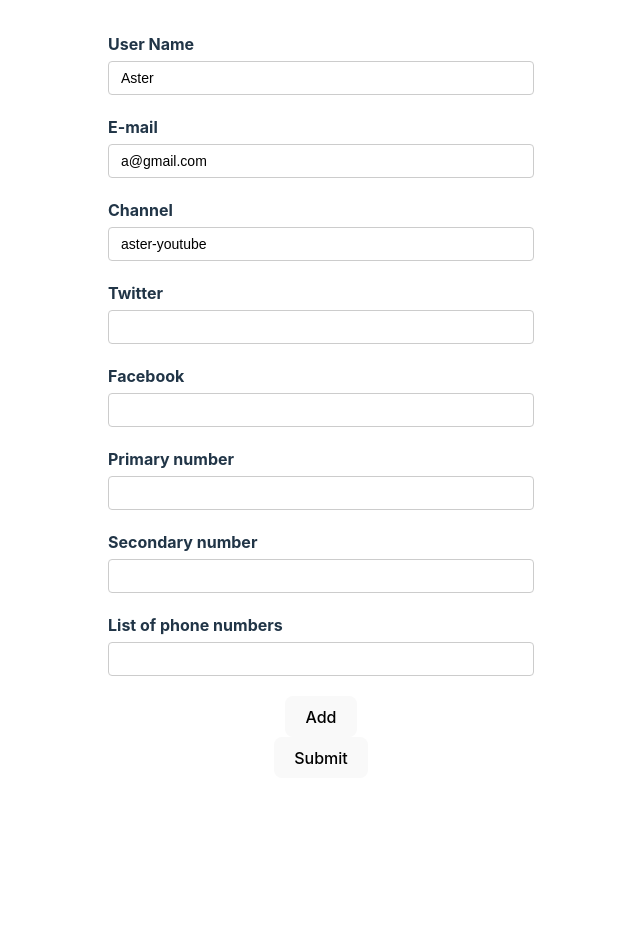
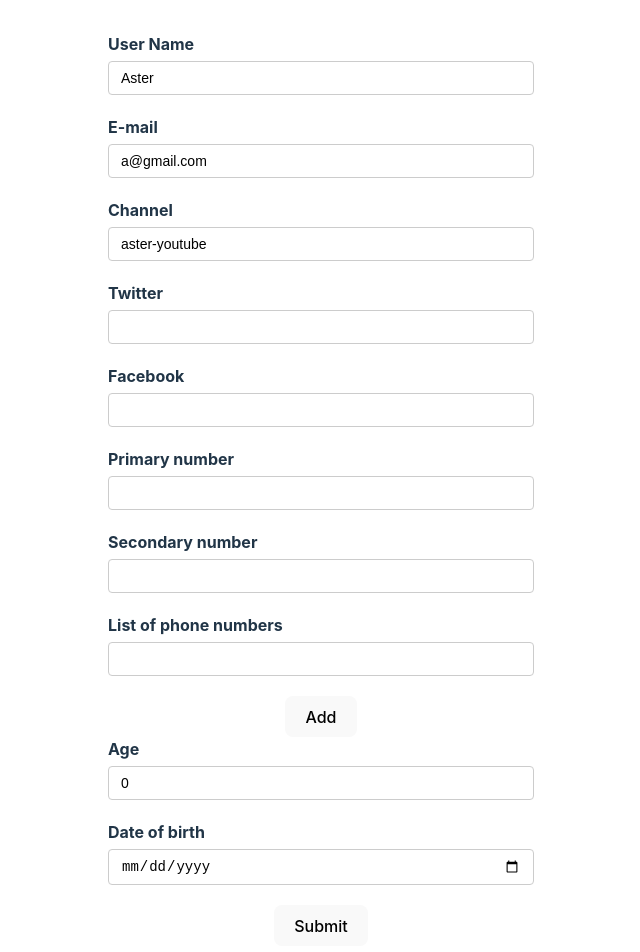
Before and after one commit to Aster696/React-hook-form, a React (Create React App) app: page / in a window 1280 px wide. Shown: the top 952 px of the page, without its empty margins (319-959 px from the left). Before the commit the page ends 810 px from the top, so only its background shows below. Built offline with nearby package versions, Linux system fonts and the light colour scheme.

Commit message:
aug 30, 2026

```diff
--- a/src/components/YoutubeForms.tsx
+++ b/src/components/YoutubeForms.tsx
@@ -13,7 +13,9 @@
     phonenumbers: string[],
     phNumbers: {
         numbers: string
-    }[]
+    }[],
+    age: number,
+    dob: Date
 };
 export const YoutubeForms = () => {
     const form = useForm<FormValues>({
@@ -26,7 +28,9 @@
                 facebook: ''
             },
             phonenumbers: ["", ""],
-            phNumbers: [{numbers: ''}]
+            phNumbers: [{numbers: ''}],
+            age: 0,
+            dob: new Date()
         }
     });
     const { register, control, handleSubmit, formState } = form;
@@ -168,6 +172,44 @@
                     </div>
                 </div>
 
+                <div className="form-control">
+                    <label htmlFor="age">Age</label>
+                    <input
+                        {...register("age", {
+                            valueAsNumber: true,
+                            required: {
+                                value: true,
+                                message: "Age is required"
+                            }
+                        })}
+                        type="number"
+                        id="age"
+                        name="age"
+                    />
+                    <p className="error">
+                        {errors.age?.message}
+                    </p>
+                </div>
+
+                <div className="form-control">
+                    <label htmlFor="dob">Date of birth</label>
+                    <input
+                        {...register("dob", {
+                            valueAsDate: true,
+                            required: {
+                                value: true,
+                                message: "Date of birth is required"
+                            }
+                        })}
+                        type="date"
+                        id="dob"
+                        name="dob"
+                    />
+                    <p className="error">
+                        {errors.dob?.message}
+                    </p>
+                </div>
+
                 <button type="submit">Submit</button>
             </form>
             <DevTool control={control}/>
```
